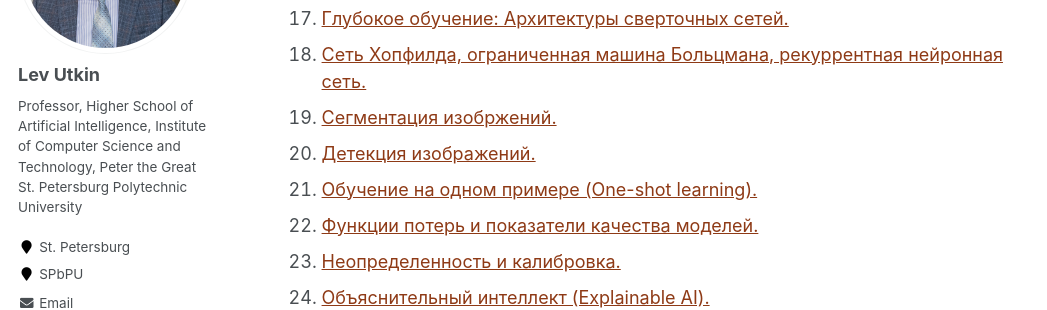
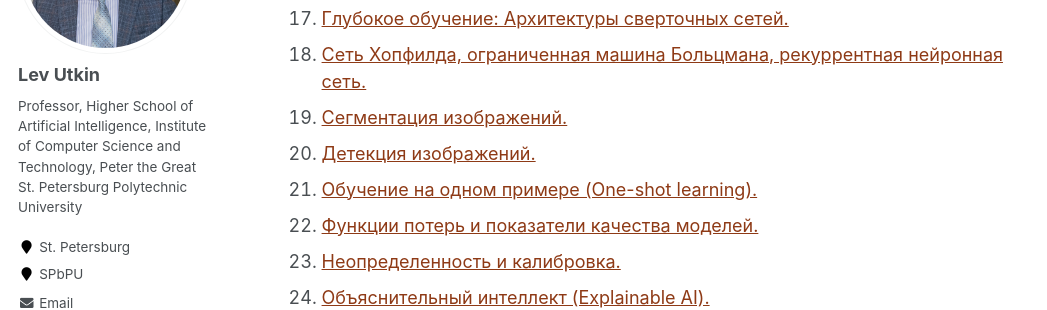
Before and after one commit to levutkin/levutkin.github.io, a Jekyll site: the page built from _teaching/machine-learning.md, in a window 1280 px wide and 900 px high, scrolled down 651 px. Shown: the part 153-463 px from the top of the window, without its empty margins (0-1047 px from the left). Built offline with Jekyll 4.4.1, drawn with Linux system fonts in a browser that asks for light colours; some web fonts are replaced.

Commit message:
Update machine-learning.md

```diff
--- a/_teaching/machine-learning.md
+++ b/_teaching/machine-learning.md
@@ -26,7 +26,7 @@ location: ""
  15. [Глубокое обучение: Cверточные сети.](/files/Machine_Learning_ConvN.pdf)
  16. [Глубокое обучение: Архитектуры сверточных сетей.](/files/Machine_Learning_ConvN_Archit.pdf)
  17. [Сеть Хопфилда, ограниченная машина Больцмана, рекуррентная нейронная сеть.](/files/Machine_Learning_Hopfield_etc.pdf)
- 18. [Сегментация изобржений.](/files/Machine_Learning_Segment.pdf)
+ 18. [Сегментация изображений.](/files/Machine_Learning_Segment.pdf)
  19. [Детекция изображений.](/files/Machine_Learning_Detection.pdf)
  20. [Обучение на одном примере (One-shot learning).](/files/Machine_Learning_One_Shot.pdf)
  21. [Функции потерь и показатели качества моделей.](/files/Machine_Learning_Losses.pdf)
```
